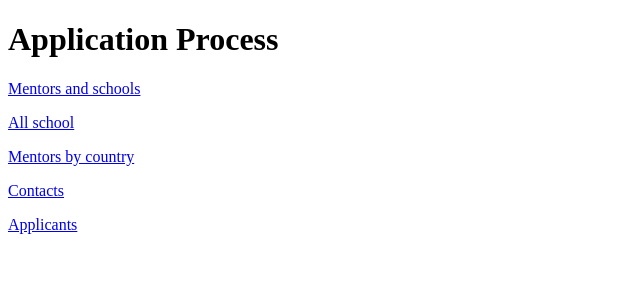
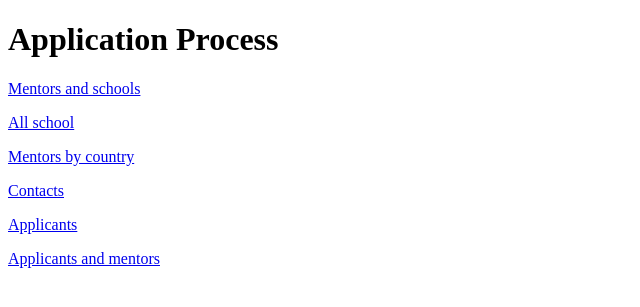
Before and after one commit to krisztianAlt/application_process, a Flask app: page / in a window 1280 px wide. Shown: the top 307 px of the page, without its empty margins (0-640 px from the left). Run offline with Flask 2, Linux system fonts and the light colour scheme.

Commit message:
Implement Applicants and mentors page

```diff
--- a/main.py
+++ b/main.py
@@ -51,5 +51,16 @@ def applicants():
     return render_template("table.html", table=table, column_names=column_names)
 
 
+# Applicants and mentors page
+@app.route('/applicants-and-mentors', methods=['POST', 'GET'])
+def applicants_and_mentors():
+    table = data_manager.applicants_and_mentors()
+    column_names = ["Applicant\'s first name",
+                    "Applicant\'s application code",
+                    "Mentor\'s first name",
+                    "Mentor\'s last name"]
+    return render_template("table.html", table=table, column_names=column_names)
+
+
 if __name__ == '__main__':
     app.run(debug=True)
--- a/templates/menu.html
+++ b/templates/menu.html
@@ -10,6 +10,6 @@
        <p><a href="/mentors-by-country">Mentors by country</a></p>
        <p><a href="/contacts">Contacts</a></p>
        <p><a href="/applicants">Applicants</a></p>
-
+       <p><a href="/applicants-and-mentors">Applicants and mentors</a></p>
     </body>
 </html>
```
Also changed, not shown: data_manager.py (+8 -0 lines).
